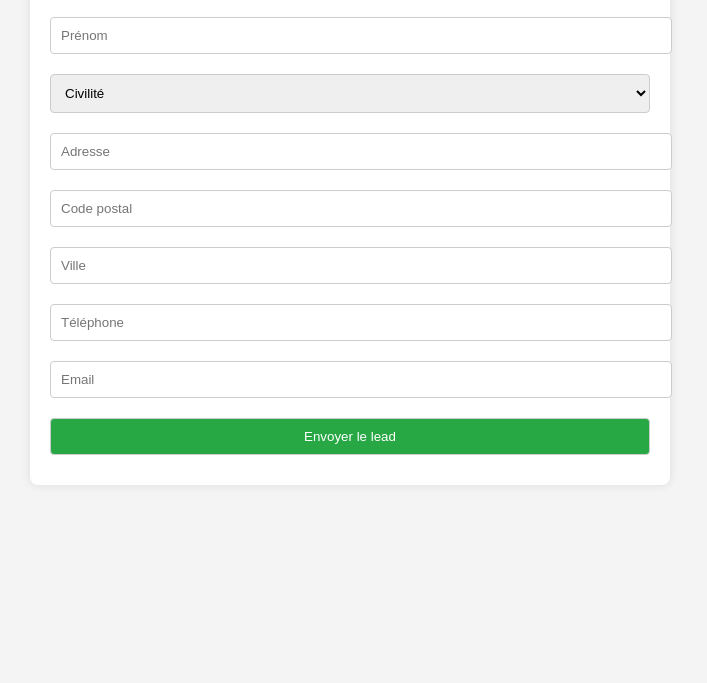
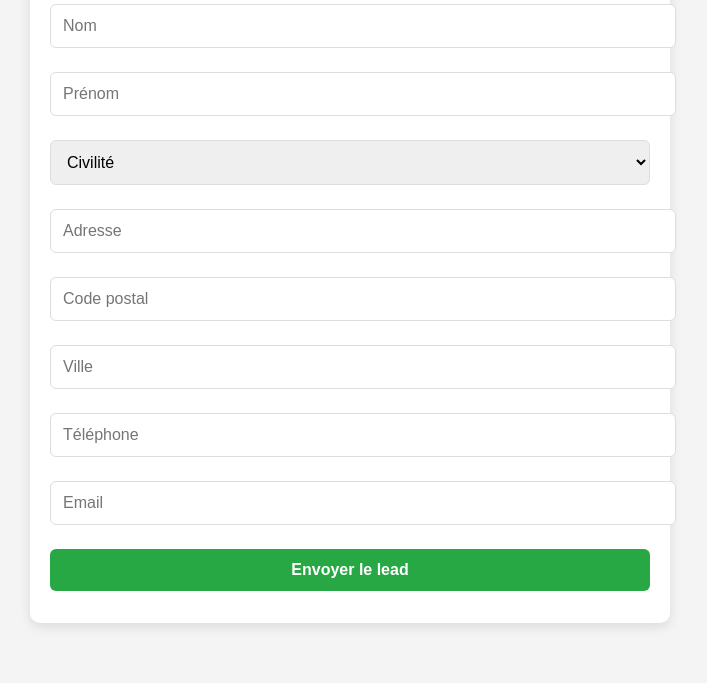
Before and after one commit to Devlinkmaroc/leadsRI, a plain HTML site: page formulaire.html in a window 1280 px wide. Shown: the part 166-849 px from the top of the page, without its empty margins (290-997 px from the left). Before the commit the page ends 800 px from the top, so only its background shows below. Drawn offline with Linux system fonts and the light colour scheme.

Commit message:
Update style.css

```diff
--- a/style.css
+++ b/style.css
@@ -1,47 +1,110 @@
+:root {
+    --primary-color: #28a745;
+    --primary-color-hover: #218838;
+    --secondary-color: #fff;
+    --background-color: #f4f4f4;
+    --font-color: #333;
+    --border-color: #ddd;
+    --shadow-color: rgba(0, 0, 0, 0.1);
+}
+
 body {
-    font-family: Arial, sans-serif;
-    background-color: #f4f4f4;
+    font-family: 'Roboto', sans-serif;
+    background-color: var(--background-color);
+    color: var(--font-color);
+    margin: 0;
+    padding: 20px;
+    line-height: 1.6;
+}
+
+.container {
+    max-width: 1200px;
+    margin: auto;
     padding: 20px;
 }
 
 .lead-form, .leads-view {
-    background-color: #fff;
+    background-color: var(--secondary-color);
     padding: 20px;
-    border-radius: 8px;
+    border-radius: 10px;
     max-width: 600px;
-    margin: auto;
-    box-shadow: 0 0 10px rgba(0, 0, 0, 0.1);
+    margin: 40px auto;
+    box-shadow: 0 4px 12px var(--shadow-color);
+    transition: transform 0.3s ease-in-out, box-shadow 0.3s ease-in-out;
+}
+
+.lead-form:hover, .leads-view:hover {
+    transform: translateY(-5px);
+    box-shadow: 0 6px 18px var(--shadow-color);
 }
 
 .lead-form h2, .leads-view h2 {
     margin-bottom: 20px;
+    font-size: 24px;
+    color: var(--primary-color);
+    text-align: center;
 }
 
 input, select, button {
     width: 100%;
-    padding: 10px;
-    margin: 10px 0;
-    border-radius: 4px;
-    border: 1px solid #ccc;
+    padding: 12px;
+    margin: 12px 0;
+    border-radius: 6px;
+    border: 1px solid var(--border-color);
+    font-size: 16px;
+    transition: border 0.3s ease-in-out, background-color 0.3s ease-in-out;
+}
+
+input:focus, select:focus {
+    border-color: var(--primary-color);
+    outline: none;
 }
 
 button {
-    background-color: #28a745;
-    color: white;
+    background-color: var(--primary-color);
+    color: var(--secondary-color);
+    font-weight: bold;
     cursor: pointer;
+    border: none;
+    transition: background-color 0.3s ease-in-out;
 }
 
 button:hover {
-    background-color: #218838;
+    background-color: var(--primary-color-hover);
 }
 
 table {
     width: 100%;
     border-collapse: collapse;
+    margin-top: 20px;
 }
 
 th, td {
-    padding: 10px;
-    border: 1px solid #ccc;
+    padding: 12px;
+    border: 1px solid var(--border-color);
     text-align: left;
+    font-size: 16px;
 }
+
+th {
+    background-color: var(--primary-color);
+    color: var(--secondary-color);
+}
+
+td {
+    background-color: var(--secondary-color);
+}
+
+@media (max-width: 768px) {
+    .lead-form, .leads-view {
+        padding: 15px;
+    }
+
+    input, select, button {
+        font-size: 14px;
+    }
+
+    th, td {
+        padding: 10px;
+    }
+}
```
